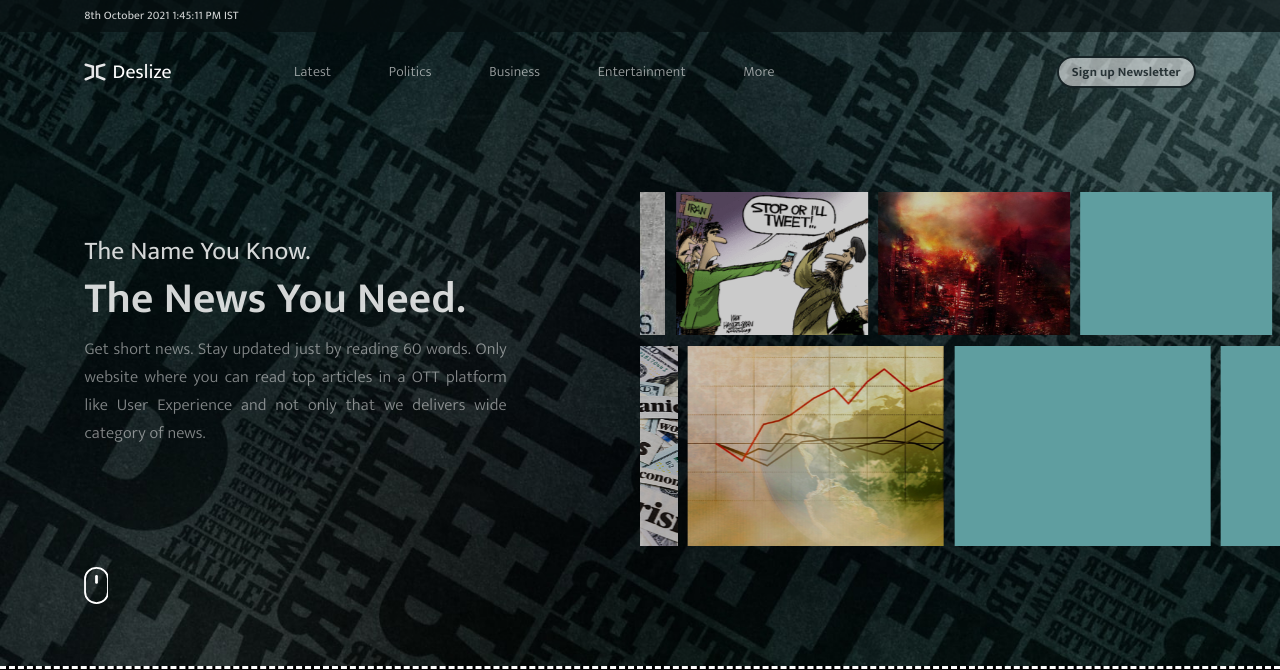
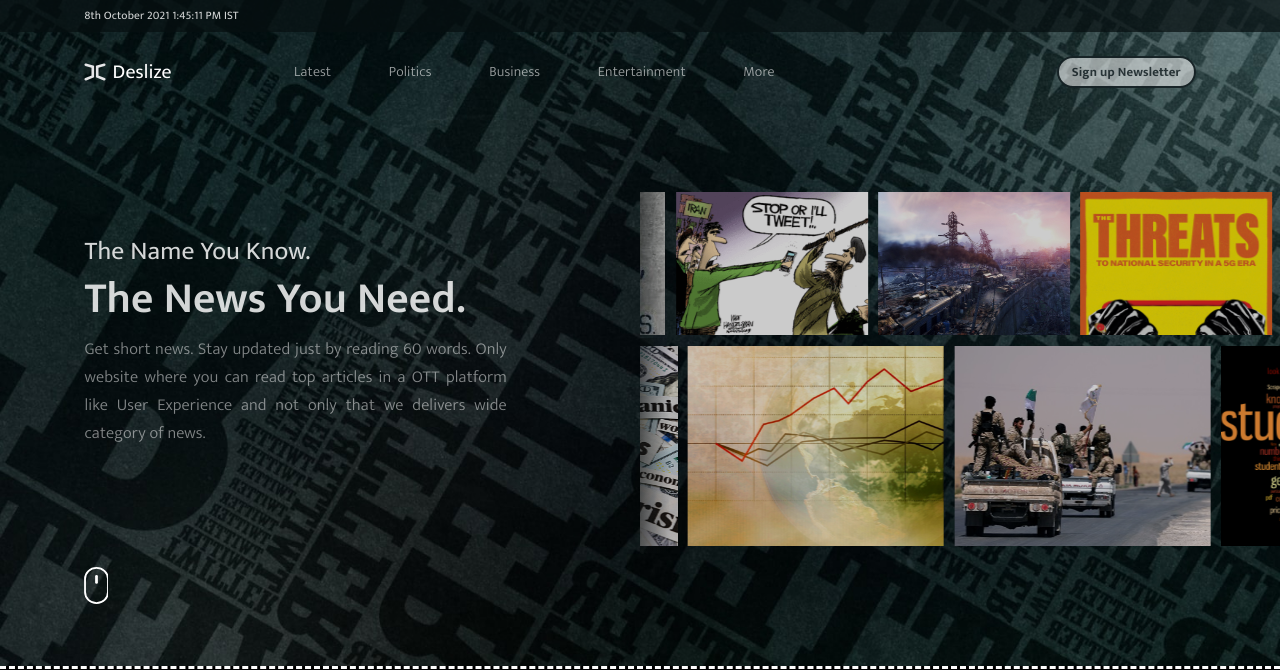
Before and after one commit to Devik225/Deslize, a Node server app: template views/Home.ejs in a window 1280 px wide. Shown: the top 670 px of the page. Run offline with Node 20, Linux system fonts and the light colour scheme; the template is opened without the code that fills it, so the values that code supplies are empty; grey boxes are pictures that could not be loaded.

Commit message:
mostly completed

```diff
--- a/public/css/styles.css
+++ b/public/css/styles.css
@@ -148,6 +148,10 @@ body {
   top: 15vw;
   left: 50vw;
   height: 28vw;
+  -webkit-border-radius: 0.4vw;
+  -moz-border-radius: 0.4vw;
+  -ms-border-radius: 0.4vw;
+  -o-border-radius: 0.4vw;
 }
 
 .upper {
@@ -197,6 +201,32 @@ body {
     -ms-transform: translateX(-630.6666%);
     -o-transform: translateX(-630.6666%);
   }
+}
+
+.upper::before {
+  content: "";
+  background: linear-gradient(
+    to right,
+    rgb(9, 13, 14, 0.6) 0%,
+    rgba(255, 255, 255, 0) 100%
+  );
+  height: 100%;
+  position: absolute;
+  width: 30px;
+  z-index: 2;
+}
+
+.lower::before {
+  content: "";
+  background: linear-gradient(
+    to right,
+    rgb(9, 13, 14, 0.6) 0%,
+    rgba(255, 255, 255, 0) 100%
+  );
+  height: 60%;
+  position: absolute;
+  width: 30px;
+  z-index: 2;
 }
 
 .home_crsl_img {
--- a/views/Home.ejs
+++ b/views/Home.ejs
@@ -87,7 +87,7 @@
                             </div>
 
                             <div class="home_card c1">
-                                <img class="home_crsl_img" src=""></img>
+                                <img class="home_crsl_img" src="img/small_6.jpg"></img>
                             </div>
 
                         <%}%>
@@ -110,15 +110,15 @@
                             </div>
 
                             <div class="home_card c2">
-                                <img class="home_crsl_img" src=""></img>
+                                <img class="home_crsl_img" src="img/large_4.jpg" style="width: auto; height: 100%;"></img>
                             </div>
 
                             <div class="home_card c2">
-                                <img class="home_crsl_img" src=""></img>
+                                <img class="home_crsl_img" src="img/large_5.png" style="width: auto; height: 100%;"></img>
                             </div>
 
                             <div class="home_card c2">
-                                <img class="home_crsl_img" src=""></img>
+                                <img class="home_crsl_img" src="img/large_6.jpg"></img>
                             </div>
                         <%}%>
 
```
Also changed, not shown: public/img/large_4.jpg (added), public/img/large_5.png (added), public/img/large_6.jpg (added), public/img/small_5.jpg, public/img/small_6.jpg (added).
